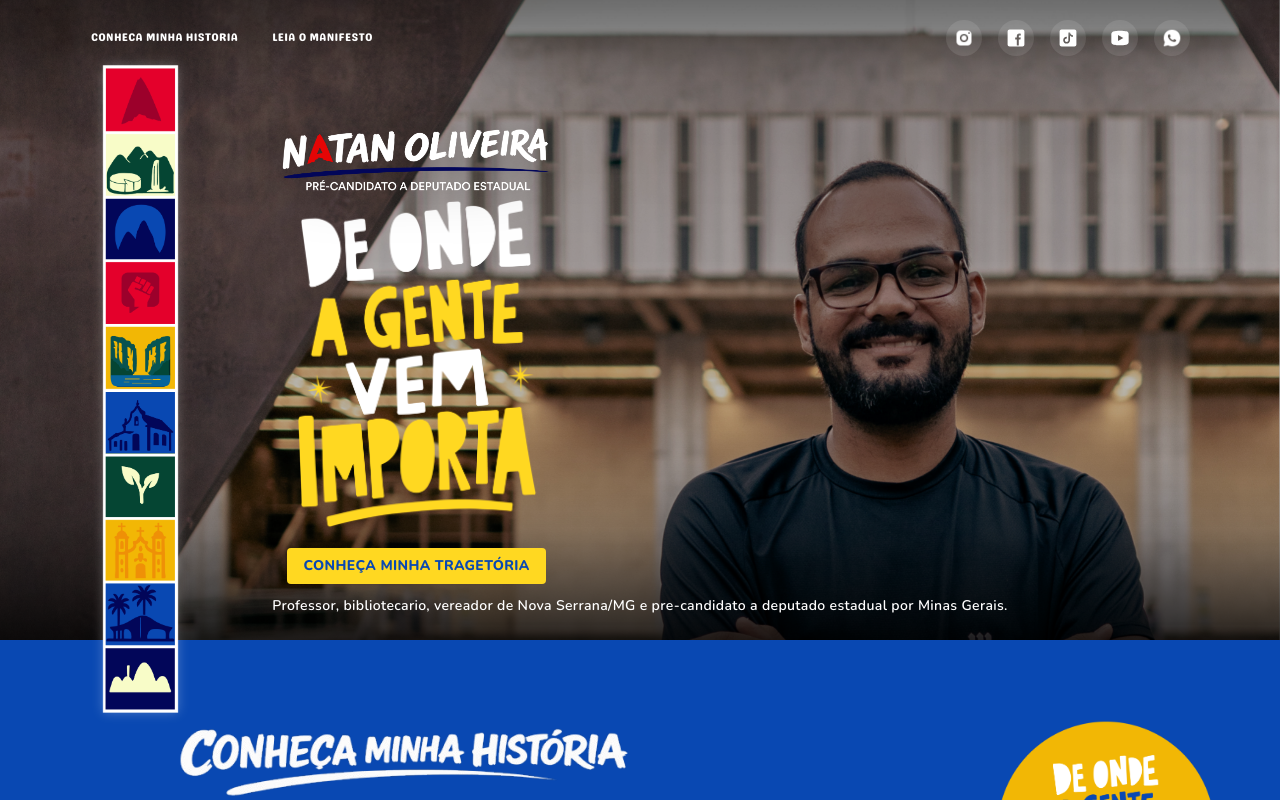
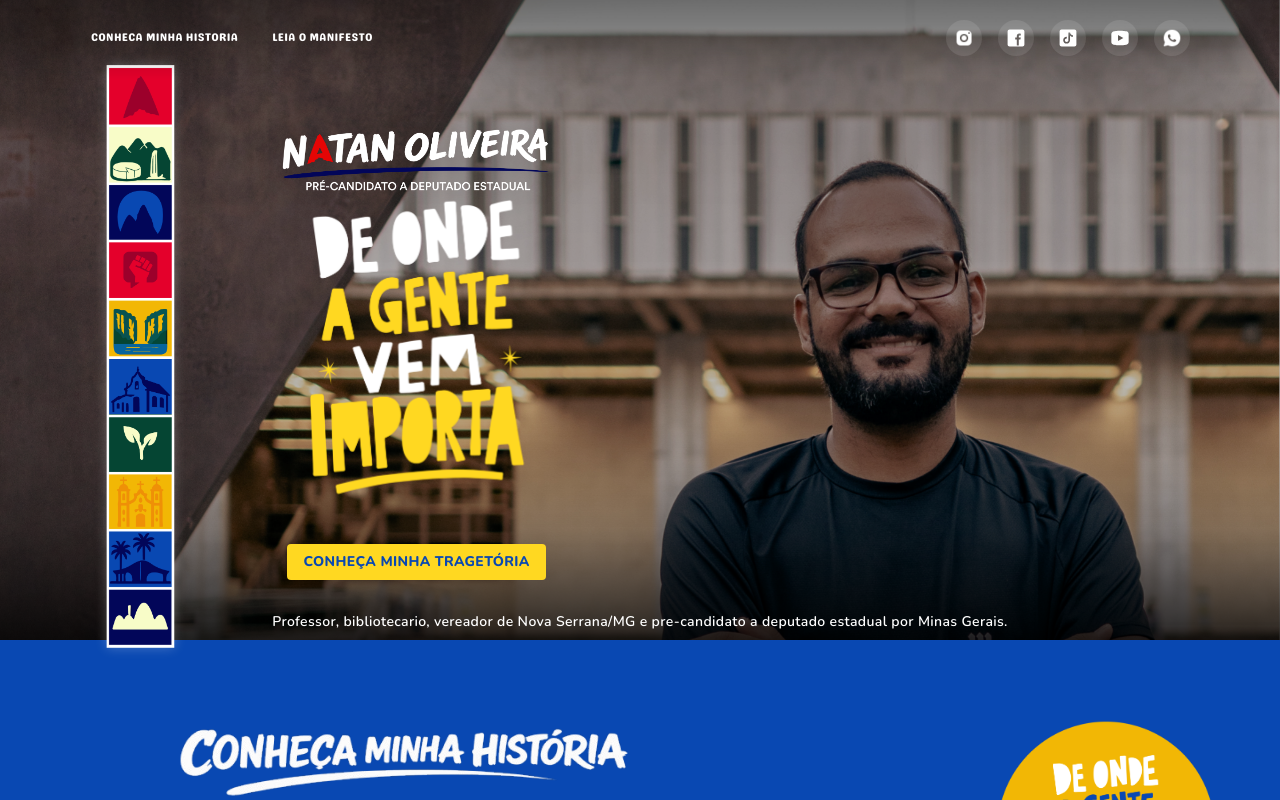
Before and after one commit to lacomb04/natan-oliveira, a Next.js app in the folder natan-oliveira/: page / in a window 1280 px wide. Shown: the top 800 px of the page. Built offline with nearby package versions, Linux system fonts and the light colour scheme.

Commit message:
Ajuste patterner

```diff
--- a/natan-oliveira/app/components/sections/Hero.tsx
+++ b/natan-oliveira/app/components/sections/Hero.tsx
@@ -61,24 +61,25 @@ export default function Hero() {
       </div>
 
       {/* Pattern vertical */}
-      <div className="absolute z-20 hidden left-[1%] top-[15%] drop-shadow-[0_0_6px_rgba(255,255,255,0.25)] sm:block md:left-[6%] md:top-[12%] lg:left-[7%] lg:top-[10%] xl:left-[8%] xl:top-[10%]">
+      <div className="absolute z-2 hidden left-[1%] top-[15%] drop-shadow-[0_0_6px_rgba(255,255,255,0.25)] sm:block md:left-[6%] md:top-[12%] lg:left-[7%] lg:top-[10%] xl:left-[8%] xl:top-[10%] [@media(max-height:700px)]:top-[8%]">
         <Image
           src="/images/Pattern_Vertical-2.webp"
           alt="pattern vertical"
           width={80}
           height={800}
-          className="w-[clamp(40px,6vw,90px)] h-auto [@media(max-height:500px)]:hidden"
+          className="w-[clamp(40px,6vw,90px)] h-auto origin-top [@media(max-height:800px)]:scale-90 [@media(max-height:700px)]:w-[clamp(32px,5vw,70px)] [@media(max-height:700px)]:scale-80 [@media(max-height:600px)]:scale-70 [@media(max-height:520px)]:scale-60 [@media(max-height:450px)]:scale-50"
         />
       </div>
 
       <div
-        className="absolute z-20 flex max-w-[320px] flex-col items-center gap-2 text-center
+        className="absolute z-30 flex max-w-[320px] flex-col items-center gap-2 text-center [@media(max-height:700px)]:gap-1
       left-1/2 bottom-8 -translate-x-1/2
 
       sm:left-[30%] sm:bottom-[16%] sm:translate-x-0 sm:items-center sm:text-center
       md:left-[32%] md:bottom-[16%]
       lg:left-[20%] lg:top-[22%] lg:bottom-auto
-      xl:left-[22%] xl:top-[20%]"
+      xl:left-[22%] xl:top-[20%]
+      [@media(max-height:700px)]:bottom-12 [@media(max-height:600px)]:bottom-10"
       >
         {/* Logo */}
         <Image
@@ -95,14 +96,17 @@ export default function Hero() {
           alt="De onde a gente vem importa"
           width={400}
           height={400}
-          className="h-auto w-[66vw] max-w-[240px] sm:w-[clamp(200px,30vw,270px)] [@media(max-height:500px)]:hidden"
+          className="h-auto w-[66vw] max-w-[240px] sm:w-[clamp(200px,30vw,270px)] origin-top [@media(max-height:800px)]:scale-90 [@media(max-height:700px)]:w-[58vw] [@media(max-height:700px)]:max-w-[210px] [@media(max-height:700px)]:scale-80 [@media(max-height:600px)]:max-w-[190px] [@media(max-height:600px)]:scale-70 [@media(max-height:520px)]:max-w-[170px] [@media(max-height:520px)]:scale-60 [@media(max-height:500px)]:hidden"
         />
 
         <p className="text-caption font-body mt-2 max-w-[260px] text-white/85 sm:hidden">
           Professor, bibliotecario e vereador de Nova Serrana/MG.
         </p>
 
-        <a className="btn mt-3 mb-8 text-xs sm:text-sm" href="#trajetoria">
+        <a
+          className="btn mt-2 mb-4 text-xs sm:mb-14 sm:text-sm [@media(max-height:700px)]:mt-1 [@media(max-height:700px)]:mb-1 [@media(max-height:700px)]:text-[10px] [@media(max-height:700px)]:px-3 [@media(max-height:700px)]:py-1.5 [@media(max-height:600px)]:scale-95 [@media(max-height:520px)]:scale-90"
+          href="#trajetoria"
+        >
           Conheça minha Tragetória
         </a>
       </div>
@@ -211,7 +215,7 @@ export default function Hero() {
         </a>
       </div>
       {/* Texto rodapé */}
-      <p className=" text-caption font-body absolute bottom-6 left-1/2 hidden w-[90%] -translate-x-1/2 text-center font-semibold tracking-wide text-white sm:block">
+      <p className=" text-caption font-body absolute bottom-2 left-1/2 hidden w-[90%] -translate-x-1/2 text-center font-semibold tracking-wide text-white sm:block ">
         Professor, bibliotecario, vereador de Nova Serrana/MG e pre-candidato a
         deputado estadual por Minas Gerais.
       </p>
```
